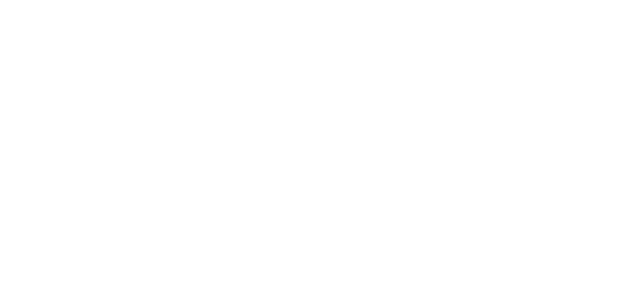
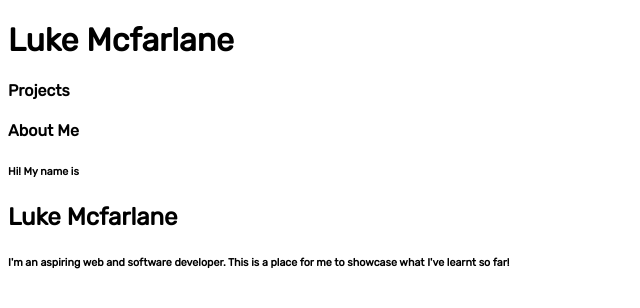
Before and after one commit to LukeJM13/portfolio, a plain HTML site: page index.html in a window 1280 px wide. Shown: the whole page, without its empty margins (0-640 px from the left). Drawn offline with Linux system fonts and the light colour scheme.

Commit message:
Added basic HTML structure and imported font to css

```diff
--- a/index.html
+++ b/index.html
@@ -8,6 +8,15 @@
     <title>Luke Mcfarlane</title>
 </head>
 <body>
-
+    <div class="header">
+        <h1>Luke Mcfarlane</h1>
+        <h4>Projects</h4>
+        <h4>About Me</h4>
+    </div>
+    <div class="mainBody">
+        <h6>Hi! My name is</h6>
+        <h2>Luke Mcfarlane</h2>
+        <h6>I'm an aspiring web and software developer. This is a place for me to showcase what I've learnt so far!</h6>
+    </div>
 </body>
 </html>
--- a/style.css
+++ b/style.css
@@ -0,0 +1,5 @@
+@import url('https://fonts.googleapis.com/css2?family=Rubik&display=swap');
+
+* {
+    font-family: 'Rubik', sans-serif;
+}
```
